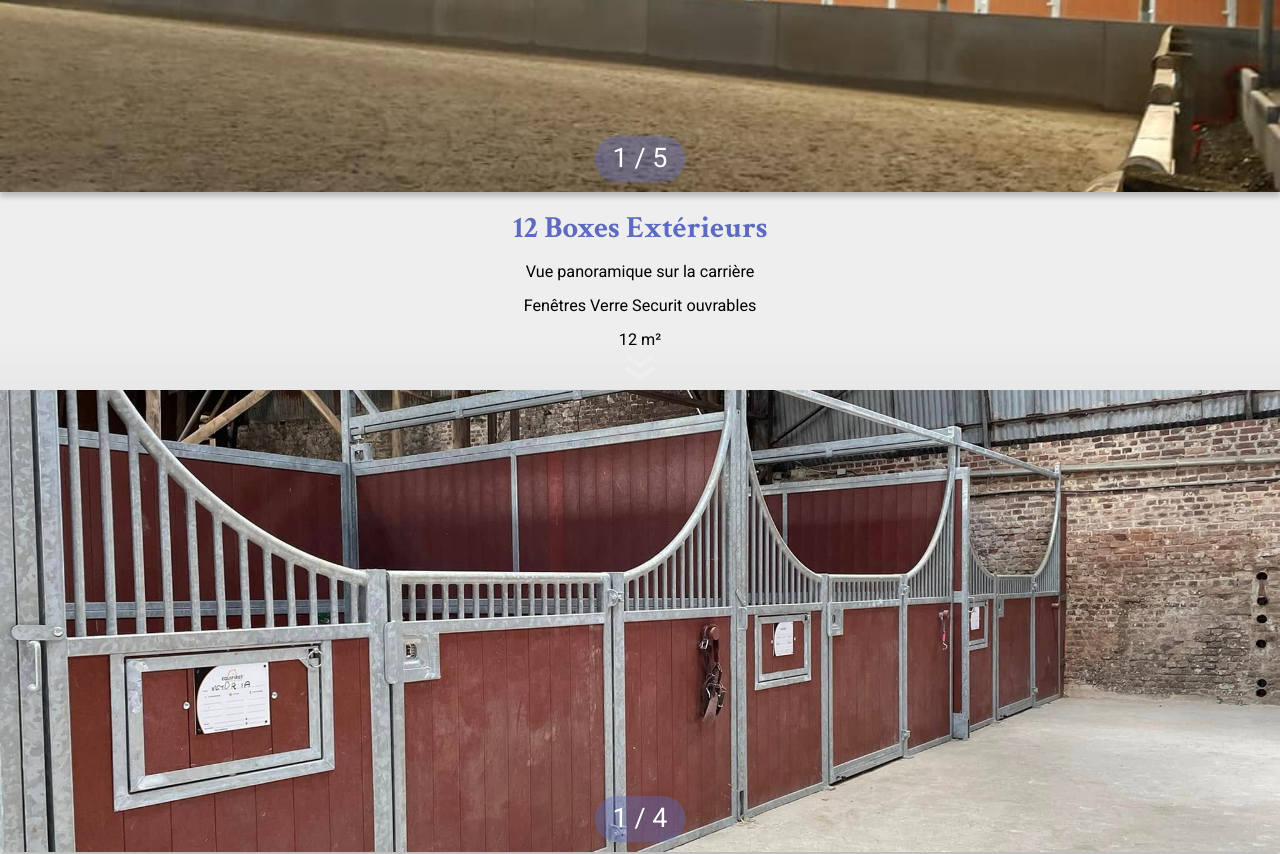
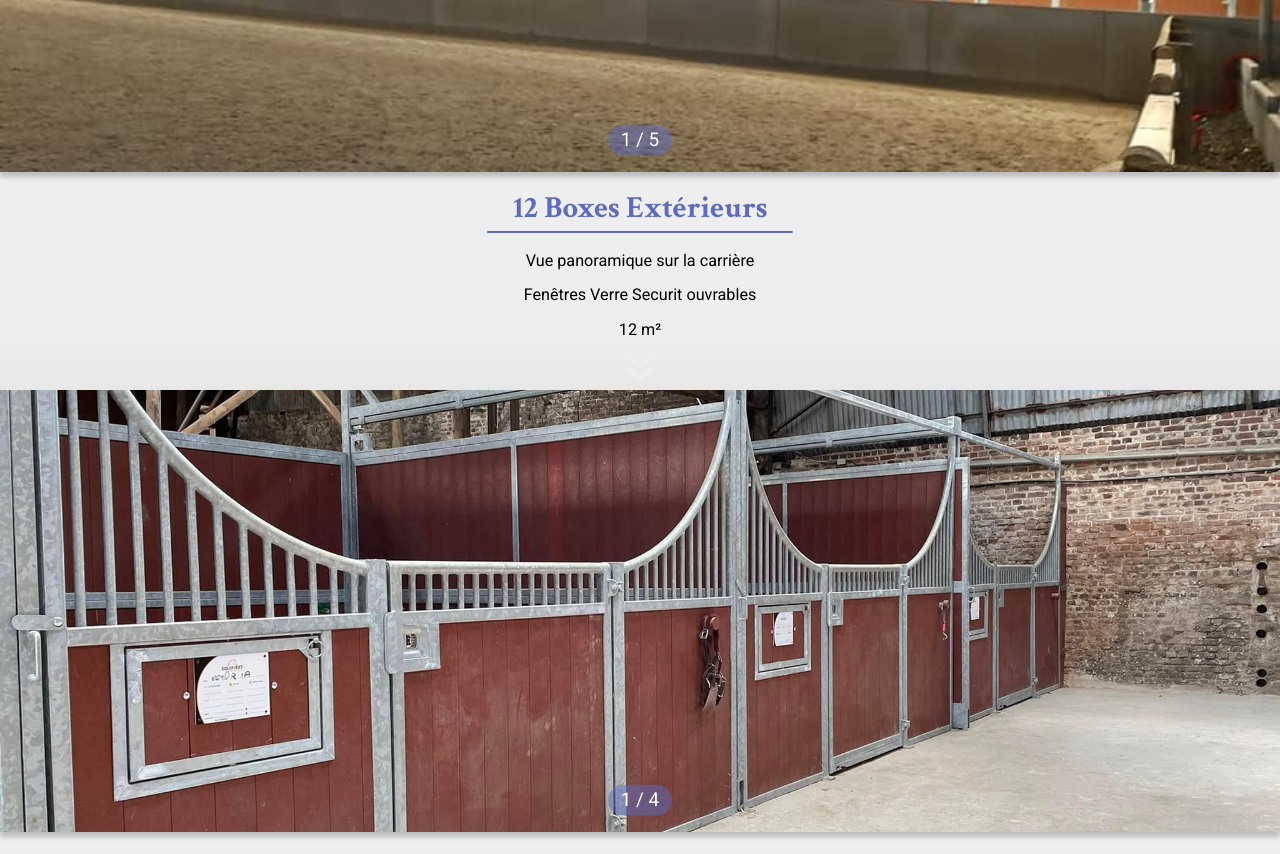
Before and after one commit to GoutteDooo/Site_Ecurie, a React (Vite) app: page / in a window 1280 px wide. Shown: the part 1660-2514 px from the top of the page. Built offline with nearby package versions, Linux system fonts and the light colour scheme.

Commit message:
chore(carousel): add index for all carousels and measurable with props + styling stable-life component

```diff
--- a/src/components/home/Carousel.jsx
+++ b/src/components/home/Carousel.jsx
@@ -1,6 +1,6 @@
 import React, { useState } from "react";
 
-const Carousel = ({ card, compteur = false }) => {
+const Carousel = ({ card, compteur = false, compteurSize = 70 }) => {
   const [slideX, setSlideX] = useState(-100);
   const [carouselEnding, setCarouselEnding] = useState(false);
   const numberImages = card.carousel + 2;
@@ -75,7 +75,10 @@ const Carousel = ({ card, compteur = false }) => {
         ))}
       </div>
       {compteur && (
-        <div className="carousel--counter">
+        <div
+          className="carousel--counter"
+          style={{ transform: `translateX(-50%) scale(${compteurSize / 100})` }}
+        >
           <p>
             {calculatePictureIndex()} / {card.carousel}
           </p>
--- a/src/styles/components/_carousel.scss
+++ b/src/styles/components/_carousel.scss
@@ -82,6 +82,6 @@
     @include verticalCenter;
     font-size: 1.5rem;
     color: rgb(255, 255, 255);
-    background: rgba(92, 107, 192, 0.396);
+    background: rgba(92, 107, 192, 0.49);
   }
 }
--- a/src/styles/pages/home/_card.scss
+++ b/src/styles/pages/home/_card.scss
@@ -3,14 +3,33 @@
     position: relative;
     height: $vh;
     width: 100%;
+    .carousel--viewport {
+      height: calc(0.67 * $vh);
+    }
     &__content {
+      height: calc((1 - 0.33) * $vh);
+      @include verticalCenter;
+      justify-content: start;
+      flex-direction: column;
       h1 {
+        position: relative;
         text-align: center;
-        margin: 1rem 0;
+        margin: 1rem 0 1.5rem;
         font-weight: 700;
         font-size: 1.7rem;
         color: $main-color;
         letter-spacing: normal;
+        &:after {
+          content: "";
+          position: absolute;
+          bottom: -0.4rem;
+          left: 50%;
+          transform: translateX(-50%);
+          height: 2px;
+          width: 120%;
+          background-color: $main-color;
+          border-radius: 50px;
+        }
       }
       p {
         text-align: center;
--- a/src/styles/pages/home/_stable-life.scss
+++ b/src/styles/pages/home/_stable-life.scss
@@ -1,5 +1,6 @@
 .stable-life {
   background: $main-color;
+  padding-bottom: 2rem;
   .stable-life--title {
     padding: 1rem;
     @include verticalCenter;
@@ -23,7 +24,8 @@
   }
   .stable-life--carousel {
     overflow: hidden;
-    border: 5px solid $main-color;
     border-radius: 20px;
+    margin: 0 0.5rem;
+    box-shadow: 0 5px 5px rgba(0, 0, 0, 0.21);
   }
 }
```
